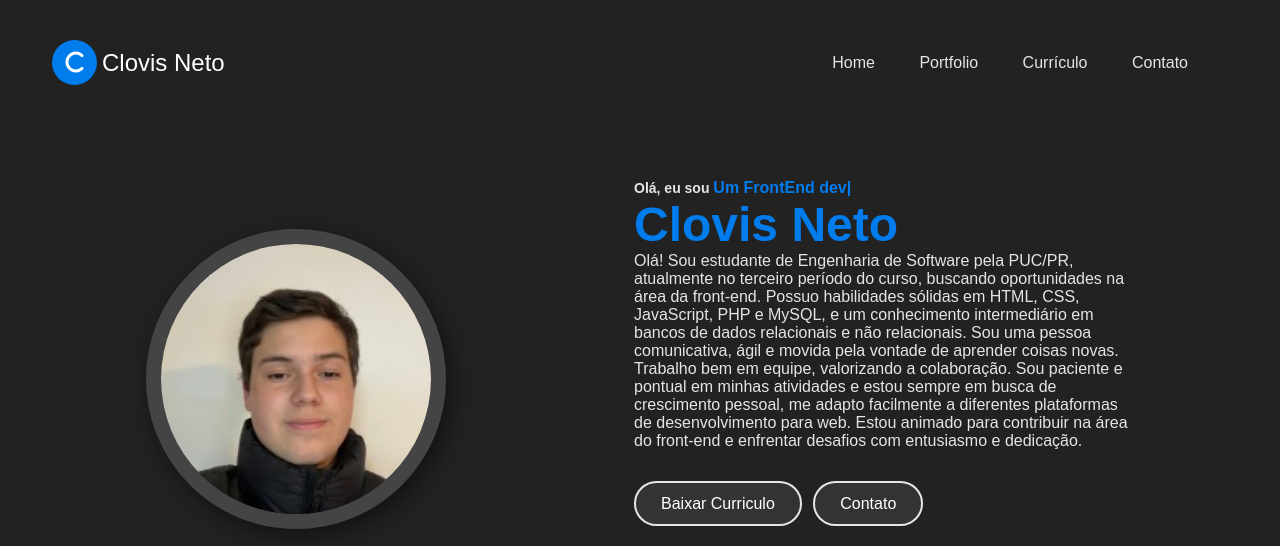
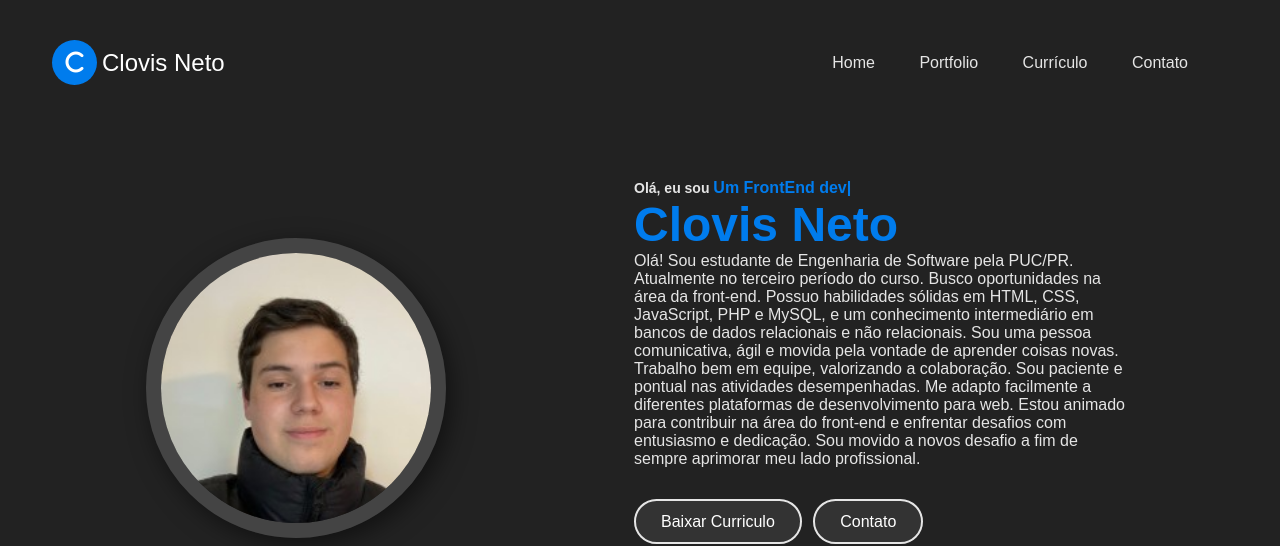
Before and after one commit to cnetomello/Portifolio, a plain HTML site: page index.html in a window 1280 px wide. Shown: the top 546 px of the page. Drawn offline with nearby package versions, Linux system fonts and the light colour scheme.

Commit message:
Update4 index.html

```diff
--- a/index.html
+++ b/index.html
@@ -40,11 +40,13 @@
             <div class="hero-text">
                 <h5> Olá, eu sou <span class="input">Um FrontEnd developer</span></h5>
                 <h1>Clovis Neto</h1>
-                <p>Olá! Sou estudante de Engenharia de Software pela PUC/PR, atualmente no terceiro período do curso, buscando oportunidades na área da front-end.
+
+                <p>
+                    Olá! Sou estudante de Engenharia de Software pela PUC/PR. Atualmente no terceiro período do curso. Busco oportunidades na área da front-end.
                     Possuo habilidades sólidas em HTML, CSS, JavaScript, PHP e MySQL, e um conhecimento intermediário em bancos de dados relacionais e não relacionais.
-                    Sou uma pessoa comunicativa,  ágil e movida pela vontade de aprender coisas novas. Trabalho bem em equipe, valorizando a colaboração.
-                    Sou paciente e pontual em minhas atividades e estou sempre em busca de crescimento pessoal, me adapto facilmente a diferentes
-                    plataformas de desenvolvimento para web. Estou animado para contribuir na área do front-end e enfrentar desafios com entusiasmo e dedicação.
+                    Sou uma pessoa comunicativa, ágil e movida pela vontade de aprender coisas novas. Trabalho bem em equipe, valorizando a colaboração. Sou paciente e pontual
+                    nas atividades desempenhadas. Me adapto facilmente a diferentes plataformas de desenvolvimento para web. Estou animado para contribuir na área do front-end
+                    e enfrentar desafios com entusiasmo e dedicação. Sou movido a novos desafio a fim de sempre aprimorar meu lado profissional.
                 </p>
                 <div class="btn-group">
                     <a href="https://drive.google.com/file/d/1vBmvfJGFFswvadxCf75WfQZt30LnXZbf/view?usp=sharing" class="btn">Baixar Curriculo</a>
```
